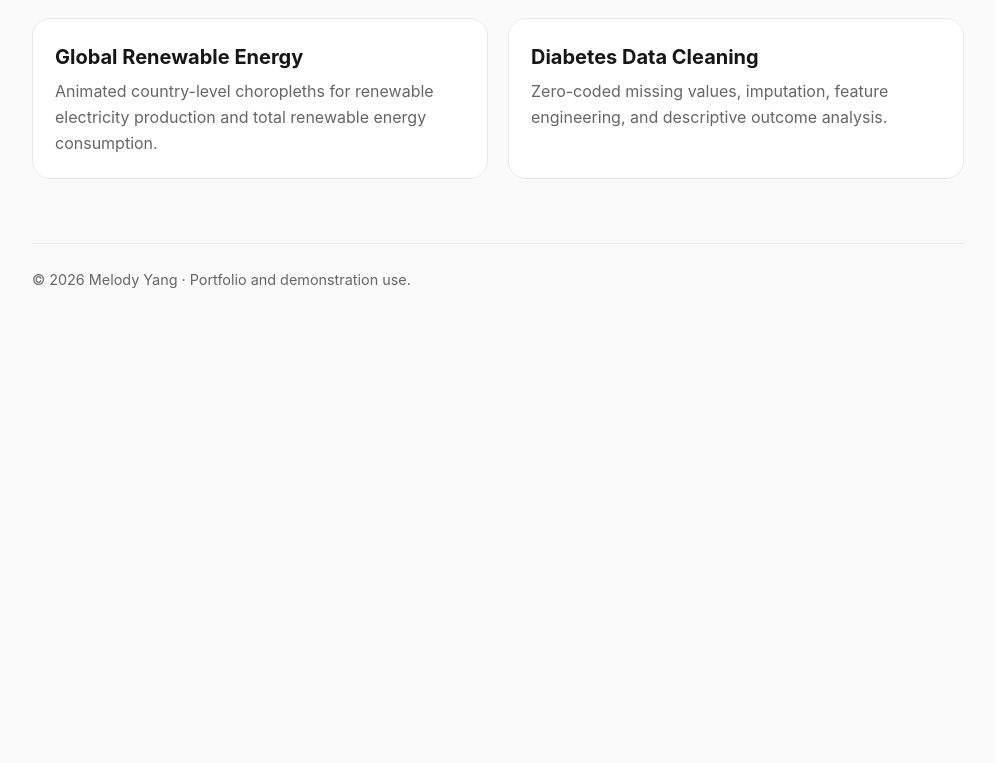
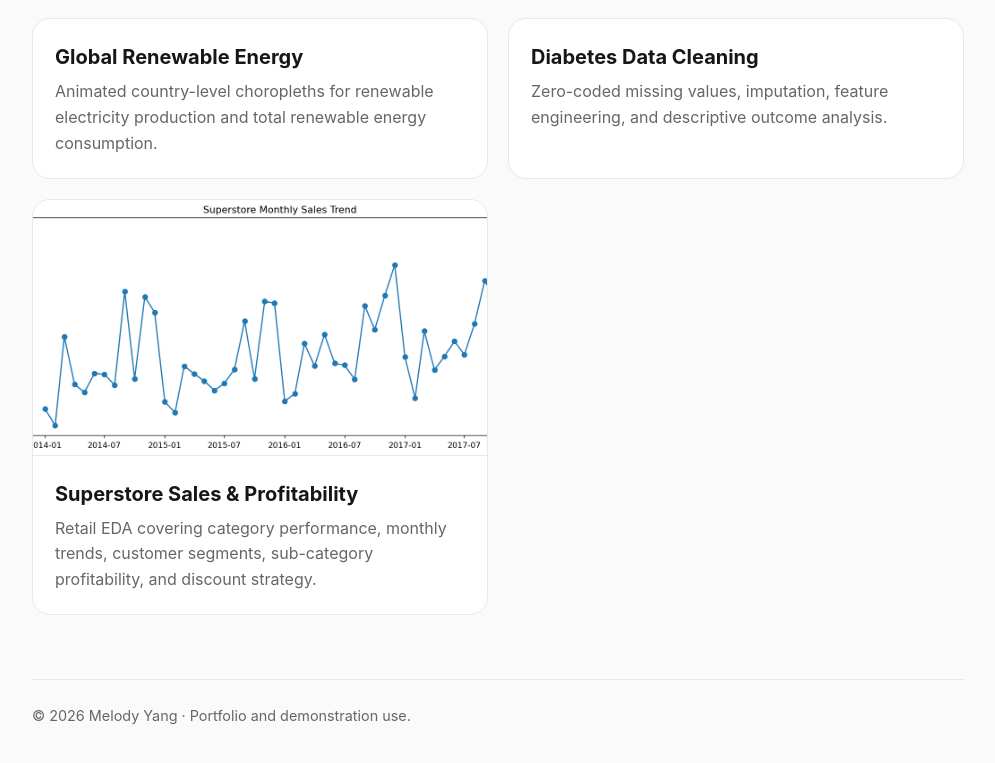
Before and after one commit to melodyyangds/Python-visualization-work, a plain HTML site: page docs/index.html in a window 1280 px wide. Shown: the part 1604-2367 px from the top of the page, without its empty margins (142-1137 px from the left). Before the commit the page ends 1991 px from the top, so only its background shows below. Drawn offline with Linux system fonts and the light colour scheme.

Commit message:
Add Superstore business EDA

```diff
--- a/docs/index.html
+++ b/docs/index.html
@@ -76,6 +76,14 @@
         <p>Zero-coded missing values, imputation, feature engineering, and descriptive outcome analysis.</p>
       </div>
     </article>
+
+    <article class="card">
+      <img src="assets/superstore_monthly_sales.png" alt="Superstore monthly sales trend">
+      <div class="copy">
+        <h3>Superstore Sales & Profitability</h3>
+        <p>Retail EDA covering category performance, monthly trends, customer segments, sub-category profitability, and discount strategy.</p>
+      </div>
+    </article>
   </section>
 
   <footer>© 2026 Melody Yang · Portfolio and demonstration use.</footer>
```
Also changed, not shown: assets/superstore_monthly_sales.png (added), docs/assets/renewable_consumption_top10.png (added), docs/assets/renewable_production_top10.png (added), docs/assets/superstore_monthly_sales.png (added), 3 other files.
